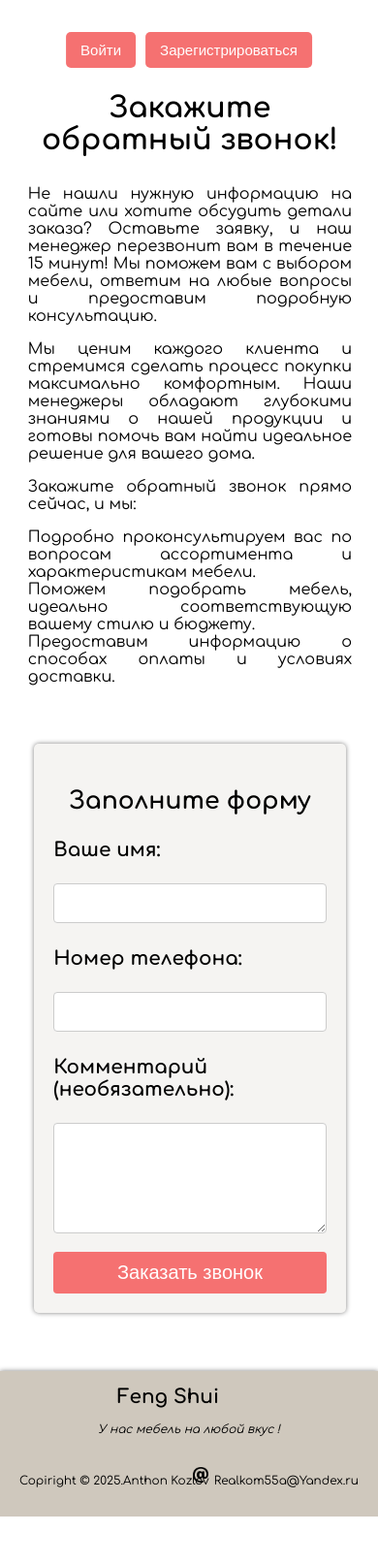
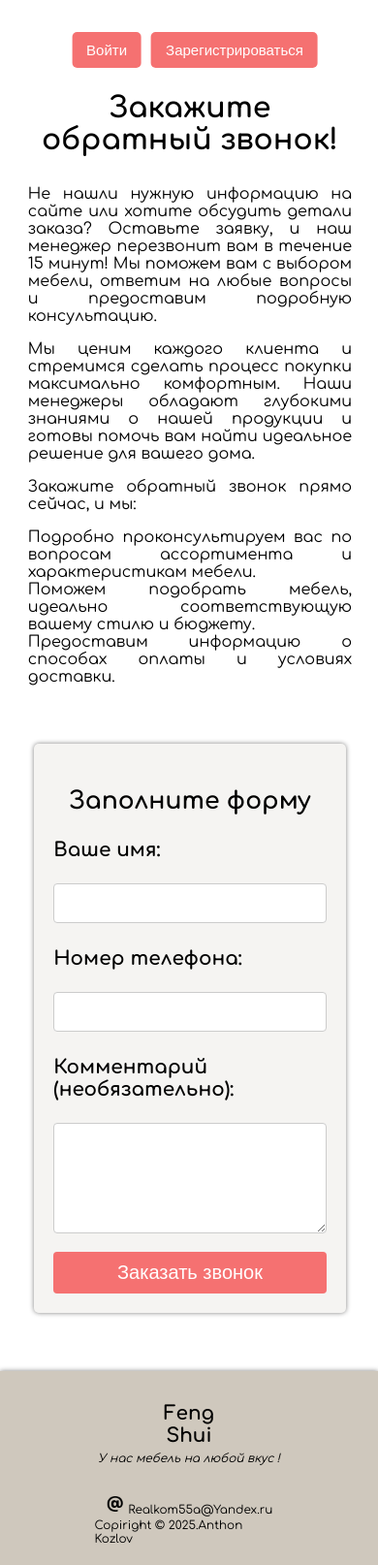
Before and after one commit to KozlovAnton55/WwwFengShui, a Django app: page /callBack/ in a window 390 px wide. Shown: the part 170-1784 px from the top of the page at 97% size. Before the commit the page ends 1734 px from the top, so only its background shows below. Run offline with Django 5.2, Linux system fonts and the light colour scheme.

Commit message:
Внес последние изменения отображение кнопки Личный кабинет

```diff
--- a/static/deps/style/style.css
+++ b/static/deps/style/style.css
@@ -3393,8 +3393,13 @@ form button:last-child {
         .userButton {
             position: absolute;
             bottom: -70px;
-            left: 50%;
-            transform: translateX(-50%);
+            left: 55%;
+            transform: translateX(-45%);
+            width: 80%;
+        }
+
+        .userButton a {
+            padding: 10px;
         }
 
         .basketWrapper {
@@ -3570,19 +3575,22 @@ form button:last-child {
 
         .footerWrapper {
             position: relative;
+            height: 200px;
         }
 
         .footerWrapper a:first-child {
             position: absolute;
-            left: 20px;
-            bottom: 30px;
+            bottom: 20px;
+            left: 50%;
+            transform: translateX(-50%);
             font-size: 12px;
         }
 
         .footerWrapper a:last-child {
             position: absolute;
-            right: 20px;
-            bottom: 30px;
+            bottom: 50px;
+            left: 50%;
+            transform: translateX(-50%);
             font-size: 12px;
         }
 
@@ -3590,7 +3598,7 @@ form button:last-child {
             position: absolute;
             left: 50%;
             transform: translateX(-50%);
-            top: 50px;
+            top: 80px;
             text-align: center;
         }
 
@@ -4013,6 +4021,32 @@ form button:last-child {
             flex-direction: row;
         }
 
+        .modal-content-delivery-profile {
+            width: 85%;
+        }
+
+        .modal-content-delivery-profile h3 {
+            margin-top: 0px;
+            font-size: 20px;
+            margin-bottom: 25px;
+        }
+
+        .modal-content-delivery-profile label {
+            margin-bottom: 0px;
+        }
+
+        .modal-content-delivery-profile input[type=text],
+        .modal-content-delivery-profile input[type=number] {
+            margin-bottom: 0px;
+            width: 70%;
+            font-size: 17px;
+        }
+
+        .modal-content-delivery-profile input[type=checkbox] {
+            margin-bottom: 0px;
+            margin-top: 5px;
+        }
+
         /*Стили для секции "leaveAReview" страницы --Personal-Account--*/
 
         #leaveAReview {
```
